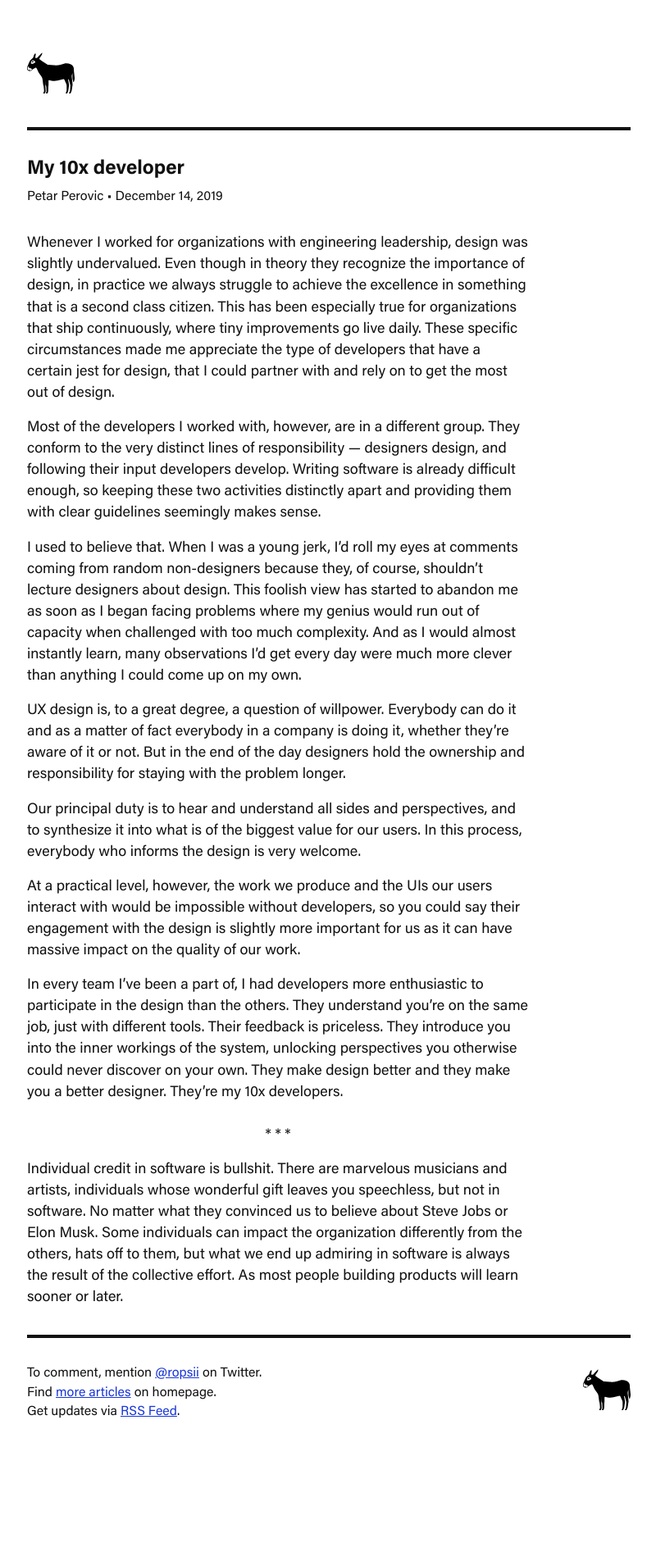
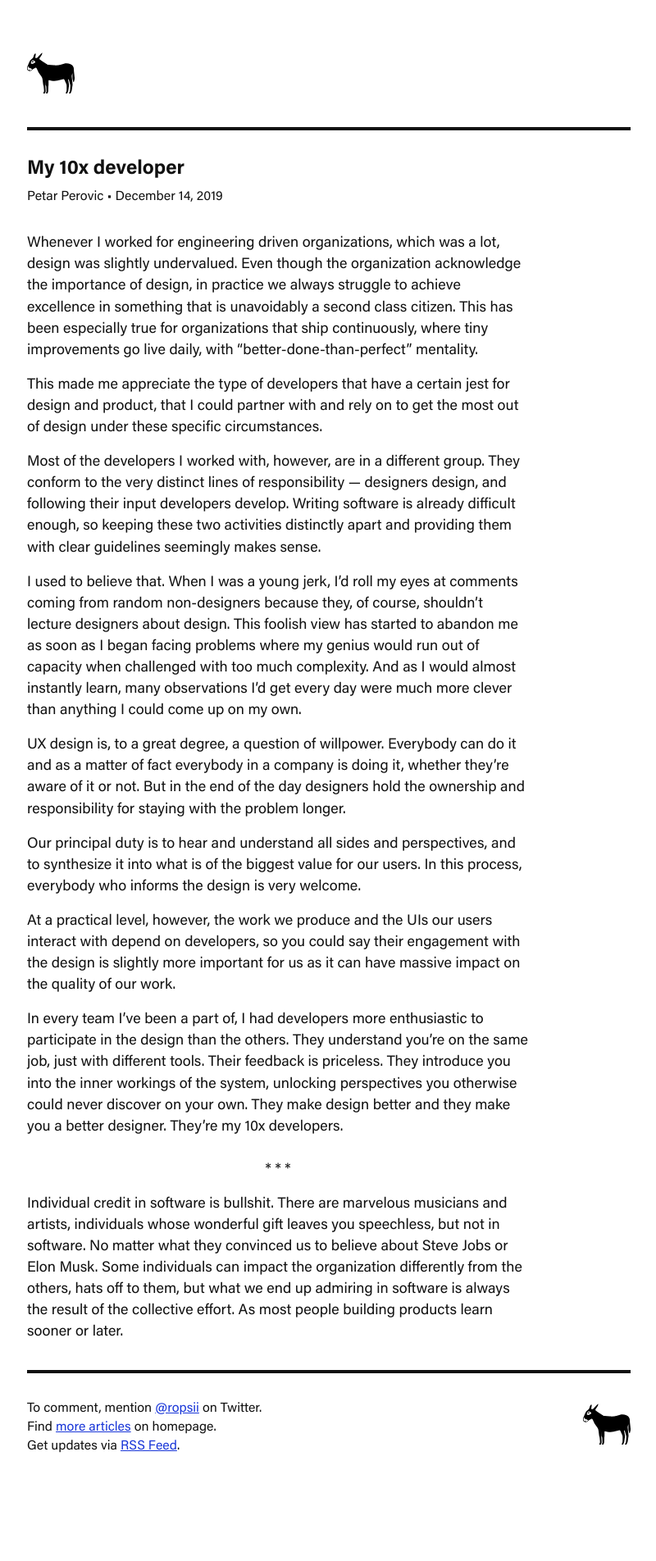
Before and after one commit to ropsii/ropsii.github.io, a Jekyll site: the page built from _posts/2019-12-14-my-10x-developer.markdown, in a window 1280 px wide. Shown: the whole page at 82% size, without its empty margins (239-1039 px from the left). Built offline with Jekyll 4.4.1, drawn with Linux system fonts in a browser that asks for light colours; comment, search, counter and statistics services are not loaded; before the commit the page ends 1862 px from its top, so only the background shows below that.

Commit message:
update my 10x dev for clarity

```diff
--- a/_posts/2019-12-14-my-10x-developer.markdown
+++ b/_posts/2019-12-14-my-10x-developer.markdown
@@ -4,10 +4,12 @@ title:  "My 10x developer"
 author: "Petar Perovic"
 date:   2019-12-14 10:10:00 +0100
 readingtime: "2"
-excerpt: "UX design as a company wide effort"
+excerpt: "Designers’ favorite coworkers"
 categories: product design ux process
 ---
-Whenever I worked for organizations with engineering leadership, design was slightly undervalued. Even though in theory they recognize the importance of design, in practice we always struggle to achieve the excellence in something that is a second class citizen. This has been especially true for organizations that ship continuously, where tiny improvements go live daily. These specific circumstances made me appreciate the type of developers that have a certain jest for design, that I could partner with and rely on to get the most out of design.
+Whenever I worked for engineering driven organizations, which was a lot, design was slightly undervalued. Even though the organization acknowledge the importance of design, in practice we always struggle to achieve excellence in something that is unavoidably a second class citizen. This has been especially true for organizations that ship continuously, where tiny improvements go live daily, with “better-done-than-perfect” mentality.
+
+This made me appreciate the type of developers that have a certain jest for design and product, that I could partner with and rely on to get the most out of design under these specific circumstances.
 
 Most of the developers I worked with, however, are in a different group. They conform to the very distinct lines of responsibility — designers design, and following their input developers develop. Writing software is already difficult enough, so keeping these two activities distinctly apart and providing them with clear guidelines seemingly makes sense.
 
@@ -17,10 +19,10 @@ UX design is, to a great degree, a question of willpower. Everybody can do it an
 
 Our principal duty is to hear and understand all sides and perspectives, and to synthesize it into what is of the biggest value for our users. In this process, everybody who informs the design is very welcome.
 
-At a practical level, however, the work we produce and the UIs our users interact with would be impossible without developers, so you could say their engagement with the design is slightly more important for us as it can have massive impact on the quality of our work.
+At a practical level, however, the work we produce and the UIs our users interact with depend on developers, so you could say their engagement with the design is slightly more important for us as it can have massive impact on the quality of our work.
 
 In every team I’ve been a part of, I had developers more enthusiastic to participate in the design than the others. They understand you’re on the same job, just with different tools. Their feedback is priceless. They introduce you into the inner workings of the system, unlocking perspectives you otherwise could never discover on your own. They make design better and they make you a better designer. They’re my 10x developers.
 
 ***
 
-Individual credit in software is bullshit. There are marvelous musicians and artists, individuals whose wonderful gift leaves you speechless, but not in software. No matter what they convinced us to believe about Steve Jobs or Elon Musk. Some individuals can impact the organization differently from the others, hats off to them, but what we end up admiring in software is always the result of the collective effort. As most people building products will learn sooner or later.
+Individual credit in software is bullshit. There are marvelous musicians and artists, individuals whose wonderful gift leaves you speechless, but not in software. No matter what they convinced us to believe about Steve Jobs or Elon Musk. Some individuals can impact the organization differently from the others, hats off to them, but what we end up admiring in software is always the result of the collective effort. As most people building products learn sooner or later.
```
